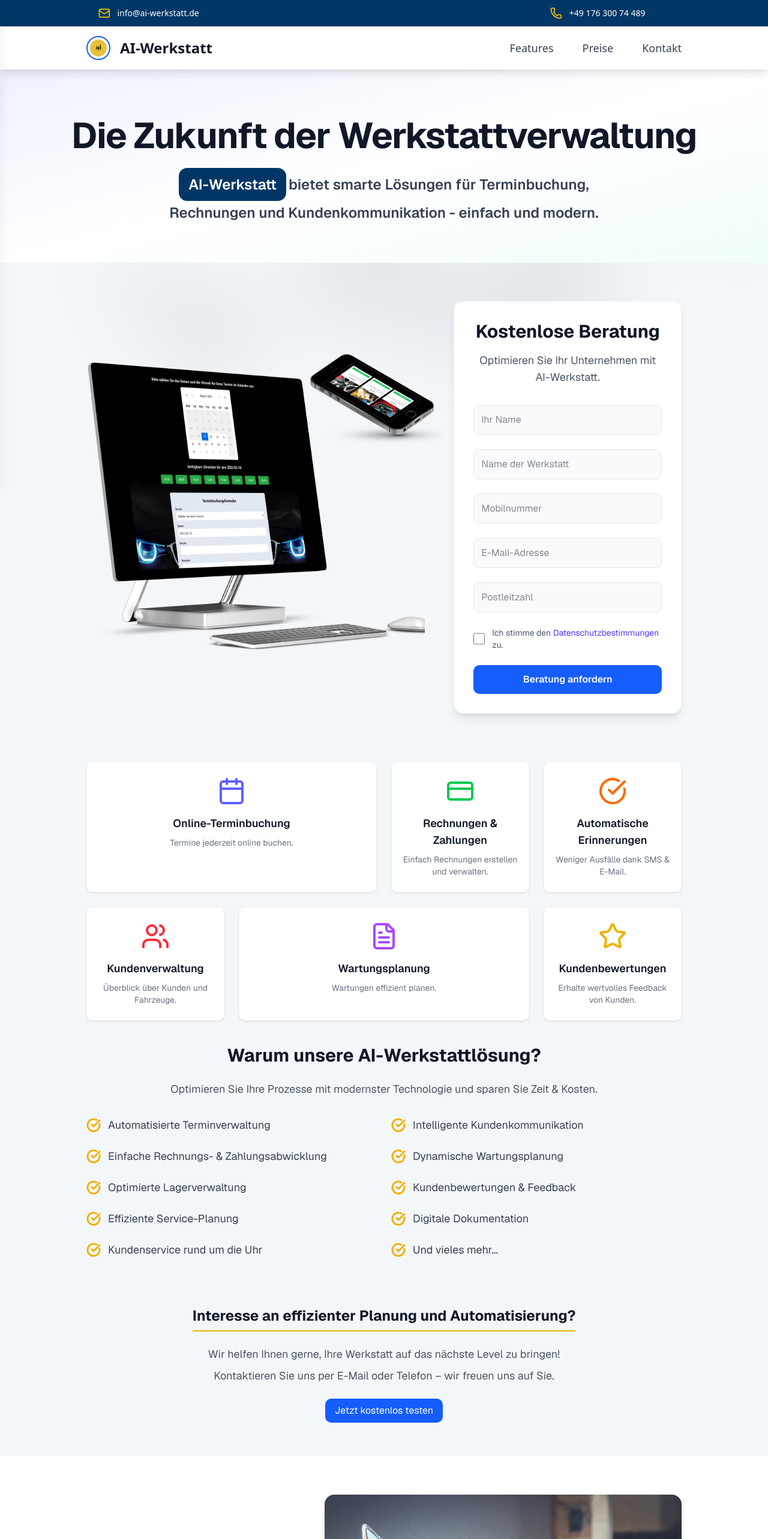
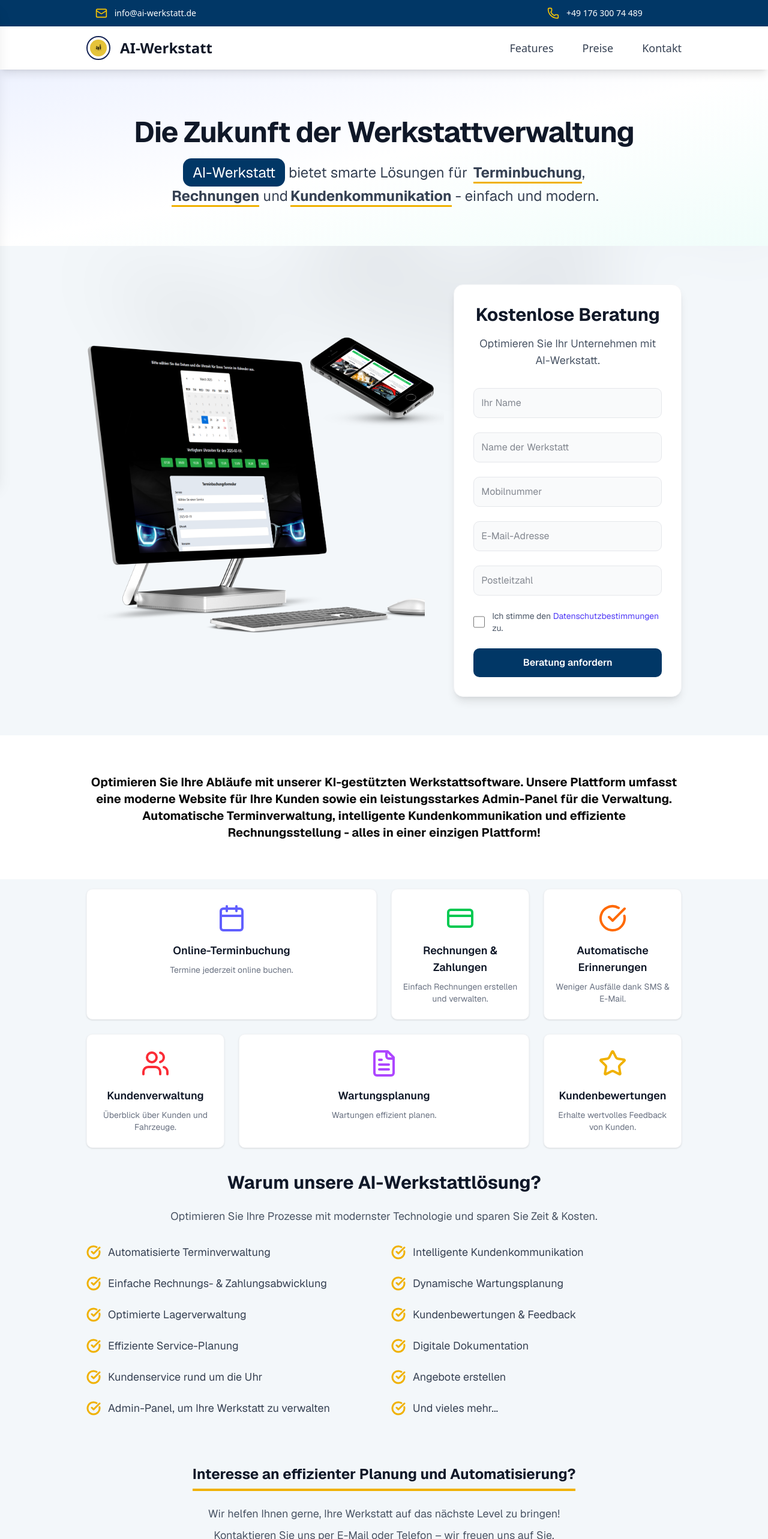
Before and after one commit to ghulamkarimi/ai-werkstatt, a Next.js app: page / in a window 1280 px wide. Shown: the top 2566 px of the page at 60% size. Built offline with nearby package versions, Linux system fonts and the light colour scheme.

Commit message:
Update landing page content and styles: enhance text structure, add new features, and adjust button styles for improved user experience.

```diff
--- a/src/app/page.tsx
+++ b/src/app/page.tsx
@@ -54,15 +54,29 @@ export default function AiWerkstattLanding() {
       {/* Hero Section */}
       <header className="pt-20 pb-16 text-center bg-gradient-to-br from-indigo-50 via-white to-teal-50">
         <div className="container mx-auto px-4">
-          <h1 className="text-4xl md:text-5xl lg:text-6xl font-bold text-gray-900 mb-6 tracking-tight">
+          {/* Hauptüberschrift */}
+          <h1 className="text-4xl md:text-5xl  font-bold text-gray-900 mb-6 tracking-tight">
             Die Zukunft der Werkstattverwaltung
           </h1>
-          <h2 className="text-xl md:text-2xl font-semibold text-gray-700 max-w-3xl mx-auto leading-relaxed">
-            <span className="bg-[#013766] text-white px-4 py-2 rounded-xl inline-block mb-3 md:mb-0 md:mr-1">
+
+          {/* Integrierte H2-Struktur mit vollständigem Text */}
+          <h2 className="text-xl md:text-2xl  text-gray-700 max-w-3xl mx-auto leading-relaxed">
+            <span className="bg-[#013766] text-white px-4 py-2 rounded-xl">
               AI-Werkstatt
+            </span>{" "}
+            bietet smarte Lösungen für{" "}
+            <span className="font-bold ml-1 border-b-3 border-yellow-500">
+              Terminbuchung
             </span>
-            bietet smarte Lösungen für Terminbuchung, Rechnungen und
-            Kundenkommunikation {"-"} einfach und modern.
+            ,{" "}
+            <span className="font-bold ml-1 border-b-3 border-yellow-500">
+              Rechnungen
+            </span>{" "}
+            und
+            <span className="font-bold ml-1 border-b-3 border-yellow-500">
+              Kundenkommunikation
+            </span>{" "}
+            {"-"} einfach und modern.
           </h2>
         </div>
       </header>
@@ -70,6 +84,20 @@ export default function AiWerkstattLanding() {
       {/* Main Content: Image on Left, Form on Right */}
       <div className="w-full">
         <MainContent />
+      </div>
+
+      <div className="bg-white py-16">
+        <MaxWithWrapper>
+          <h2 className="text-xl text-center font-bold">
+            {" "}
+            Optimieren Sie Ihre Abläufe mit unserer KI-gestützten
+            Werkstattsoftware. Unsere Plattform umfasst eine moderne Website für
+            Ihre Kunden sowie ein leistungsstarkes Admin-Panel für die
+            Verwaltung. Automatische Terminverwaltung, intelligente
+            Kundenkommunikation und effiziente Rechnungsstellung {"-"} alles in
+            einer einzigen Plattform!
+          </h2>
+        </MaxWithWrapper>
       </div>
 
       {/* Features Section */}
--- a/src/components/Navbar.tsx
+++ b/src/components/Navbar.tsx
@@ -22,7 +22,7 @@ const Navbar = () => {
         {/* Logo und Name */}
         <div className="flex items-center space-x-4">
           <Image
-            className="rounded-full border-2 border-blue-600 p-1"
+            className="rounded-full border-2 border-blue-950 p-1"
             src="/webkraft.png"
             alt="AI-Werkstatt"
             width={40}
--- a/src/components/consultant/Consultant.tsx
+++ b/src/components/consultant/Consultant.tsx
@@ -13,10 +13,10 @@ const Consultant = () => {
             <p className="text-gray-600 text-lg leading-relaxed mb-6">
             Optimieren Sie Ihre Abläufe mit unserer KI-gestützten Werkstattsoftware.
               Automatische Terminverwaltung, intelligente Kundenkommunikation und
-              effiziente Rechnungsstellung – alles an einem Ort.
+              effiziente Rechnungsstellung {"-"} Alles in einer einzigen Plattform.
             </p>
             <button
-              className="bg-blue-600 text-white px-6 py-3 rounded-lg shadow-md
+              className="deep-blue cursor-pointer text-white px-6 py-3 rounded-lg shadow-md font-semibold
                 hover:bg-blue-700 transition duration-300"
             >
               Mehr Details
--- a/src/components/featureSection/FeaturesSection .tsx
+++ b/src/components/featureSection/FeaturesSection .tsx
@@ -12,6 +12,8 @@ const features = [
     "Effiziente Service-Planung",
     "Digitale Dokumentation",
     "Kundenservice rund um die Uhr",
+    "Angebote erstellen",
+    "Admin-Panel, um Ihre Werkstatt zu verwalten",
     "Und vieles mehr..."
   ];
 
@@ -23,6 +25,7 @@ const FeaturesSection = () => {
           <h2 className="text-3xl font-bold text-gray-900 mb-6">
             Warum unsere AI-Werkstattlösung?
           </h2>
+
           <p className="text-gray-600 text-lg mb-8">
             Optimieren Sie Ihre Prozesse mit modernster Technologie und sparen Sie Zeit & Kosten.
           </p>
@@ -37,11 +40,11 @@ const FeaturesSection = () => {
             ))}
           </div>
         </div>
-        <div className="flex flex-col items-center justify-center mt-20">
-            <h2 className="text-2xl font-bold text-gray-900 mb-6 border-b-2 border-yellow-500 pb-2">Interesse an effizienter Planung und Automatisierung?</h2>
+        <div className="flex flex-col items-center justify-center mt-20 mb-20">
+            <h2 className="text-2xl font-bold text-gray-900 mb-6 border-b-4 border-yellow-500 pb-2">Interesse an effizienter Planung und Automatisierung?</h2>
             <p className="text-gray-600 text-lg">Wir helfen Ihnen gerne, Ihre Werkstatt auf das nächste Level zu bringen!</p>
             <p className="text-gray-600 text-lg mt-2"> Kontaktieren Sie uns per E-Mail oder Telefon – wir freuen uns auf Sie.</p>
-            <Button className="bg-[#013766] text-white hover:bg-[#013766]/80 mt-6">Jetzt kostenlos testen</Button>
+            <Button className="deep-blue text-white hover:bg-[#013766]/50 cursor-pointer font-semibold mt-6 py-4 px-6">Jetzt kostenlos testen</Button>
         </div>
       </section>
     </MaxWithWrapper>
--- a/src/components/mainContent/MainContent.tsx
+++ b/src/components/mainContent/MainContent.tsx
@@ -74,7 +74,7 @@ const MainContent = () => {
               zu.
             </label>
           </div>
-          <Button className="w-full py-3 bg-[#013766] text-white rounded-lg font-semibold  transition-all duration-300">
+          <Button className="w-full py-3 deep-blue text-white rounded-lg font-semibold  transition-all duration-300">
             Beratung anfordern
           </Button>
         </form>
```
Also changed, not shown: public/beratung.jpg, src/app/globals.css (line endings or trailing spaces).
